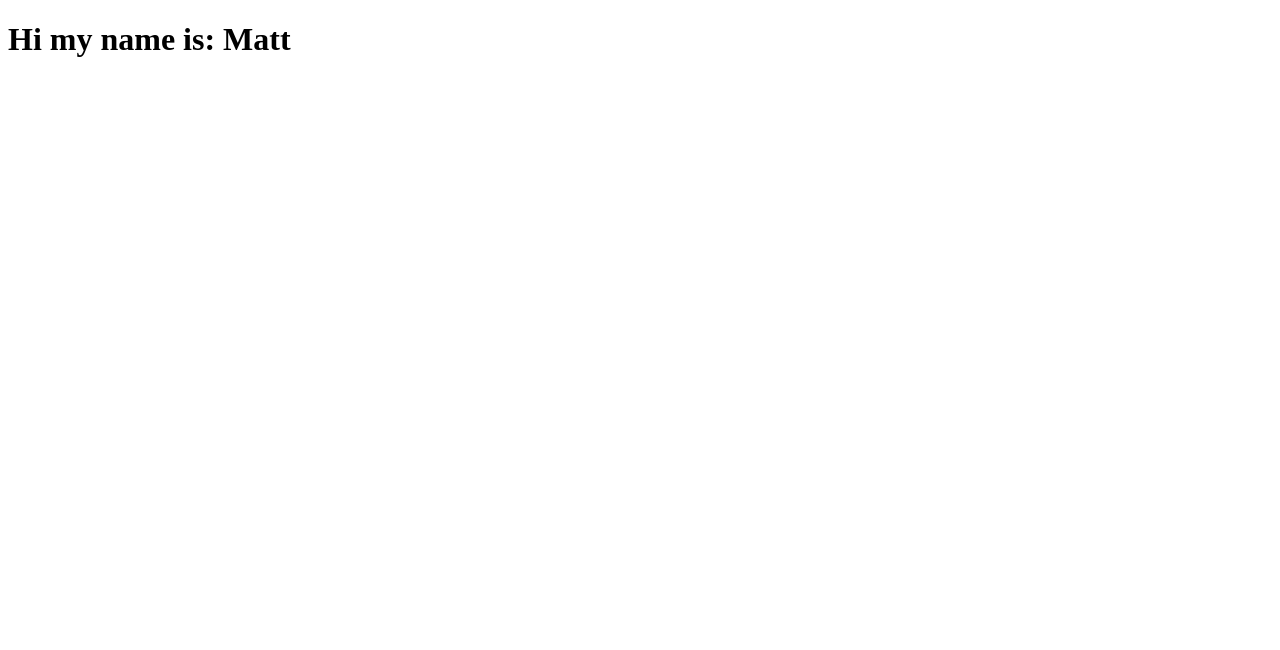
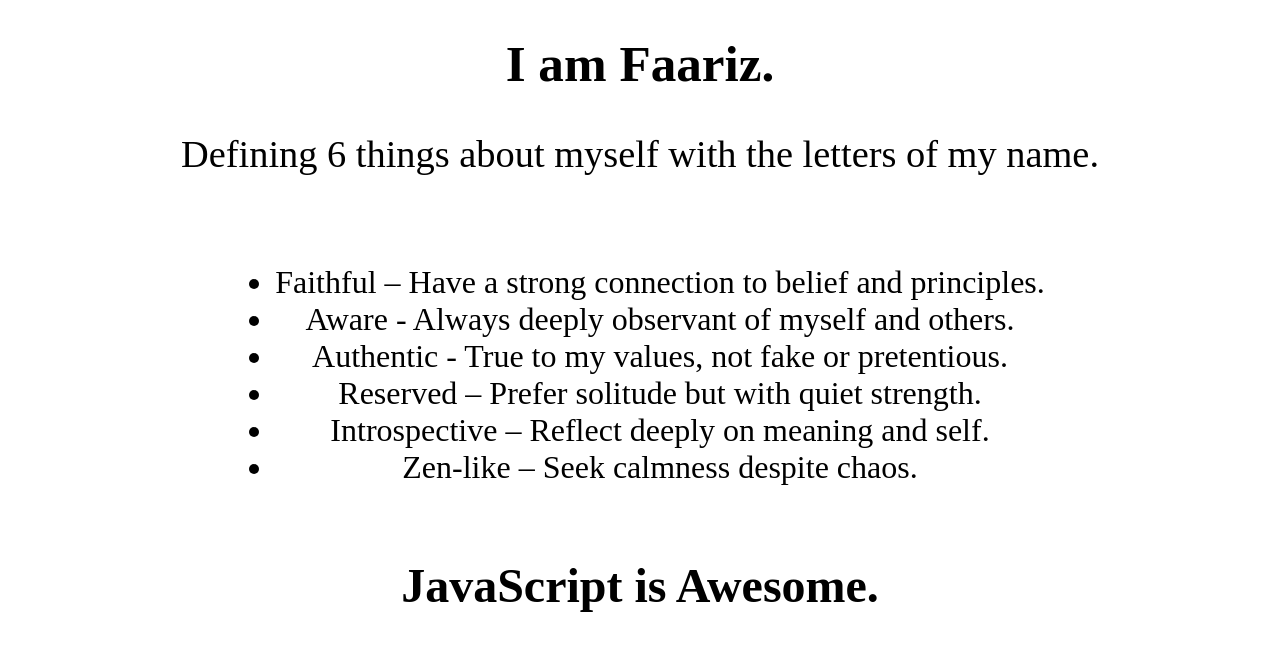
Before and after one commit to faarizsheikh/Faariz_Sheikh_Learning_Angular, an Angular app: page / in a window 1280 px wide. Shown: the top 650 px of the page. Built offline with nearby package versions, Linux system fonts and the light colour scheme.

Commit message:
Some CSS added.

```diff
--- a/angular.json
+++ b/angular.json
@@ -88,5 +88,8 @@
         }
       }
     }
+  },
+  "cli": {
+    "analytics": false
   }
 }
--- a/src/app/app.css
+++ b/src/app/app.css
@@ -0,0 +1,33 @@
+:root {
+  font-size: 62.5%; /* 62.5% x default font size (16px) =  10px [Learned long ago from YT Channel, Danni Krossing] */
+}
+
+h1, h2, p, ul {
+  text-align: center;
+}
+
+p, ul {
+  font-size: 2.0em; /* 10px (from :root) x 2em = 12px */
+}
+
+h1 {
+  font-size: 3.2em; /* See comment in line 10. */
+}
+
+h2 {
+  font-size: 3.0em;
+}
+
+p {
+  font-size: 2.4em;
+}
+
+div {
+  flex-basis: 100%;
+  display: flex;
+  justify-content: center;
+}
+
+ul{
+   text-align: center;
+}
--- a/src/app/app.html
+++ b/src/app/app.html
@@ -1,2 +1,21 @@
 <!-- app.html-->
-<h1>Hi my name is: {{name}}</h1>
+<h1>I am {{name}}.</h1>
+<p>Defining {{number}} things about myself with the letters of my name.</p><br>
+
+<div>
+<ul>
+  <li>Faithful – Have a strong connection to belief and principles.</li>
+  <li>Aware - Always deeply observant of myself and others.</li>
+  <li>Authentic - True to my values, not fake or pretentious.</li>
+  <li>Reserved – Prefer solitude but with quiet strength.</li>
+  <li>Introspective – Reflect deeply on meaning and self.</li>
+  <li>Zen-like – Seek calmness despite chaos.</li>
+</ul>
+</div>
+
+<!--
+  In case if not suppose to use any other var type than strings,
+  though it was not specified in the assignment's instructions.
+-->
+
+<h2>JavaScript is {{opinion}}.</h2>
--- a/src/app/app.ts
+++ b/src/app/app.ts
@@ -10,9 +10,12 @@ import { RouterOutlet } from '@angular/router';
 export class App {
   protected readonly title = signal('FaarizSheikhLearnAngular');
   // Let's make a variable
-  name : string = "Matt";
+  name : string = "Faariz";
+  number : number = 6;
+  opinion : string = "Awesome";
 
-  // Once you assign a var type, it's forever that type
 
+
+  /* Once you assign a var type, it's forever that type */
   // name = 7; <- not allowed
 }
--- a/src/index.html
+++ b/src/index.html
@@ -2,7 +2,7 @@
 <html lang="en">
 <head>
   <meta charset="utf-8">
-  <title>FaarizSheikhLearnAngular</title>
+  <title>FaarizSheikh- Learn Angular</title>
   <base href="/">
   <meta name="viewport" content="width=device-width, initial-scale=1">
   <link rel="icon" type="image/x-icon" href="favicon.ico">
```
Also changed, not shown: 1 other file (tests, documents, lock files or other folders).
